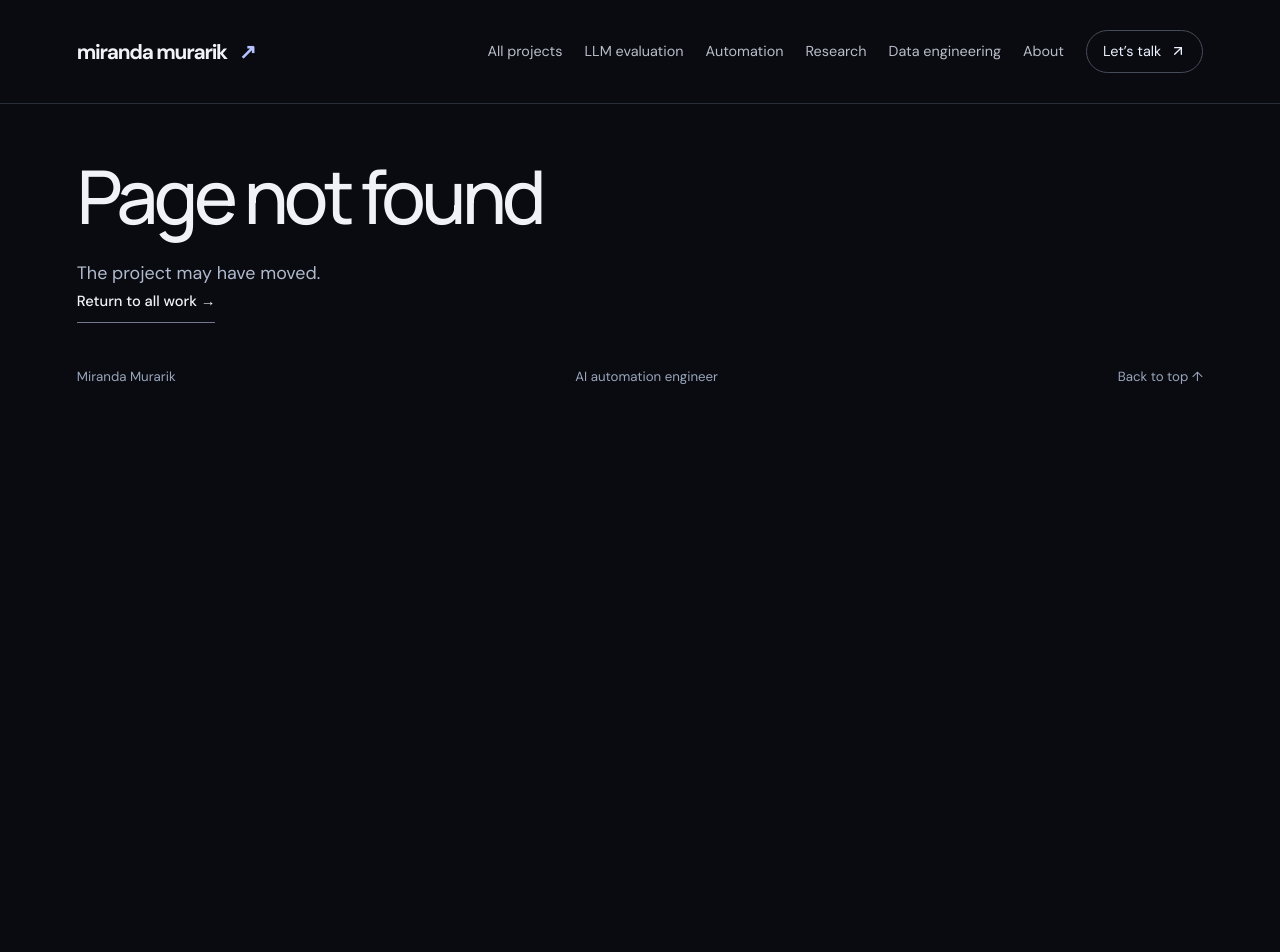
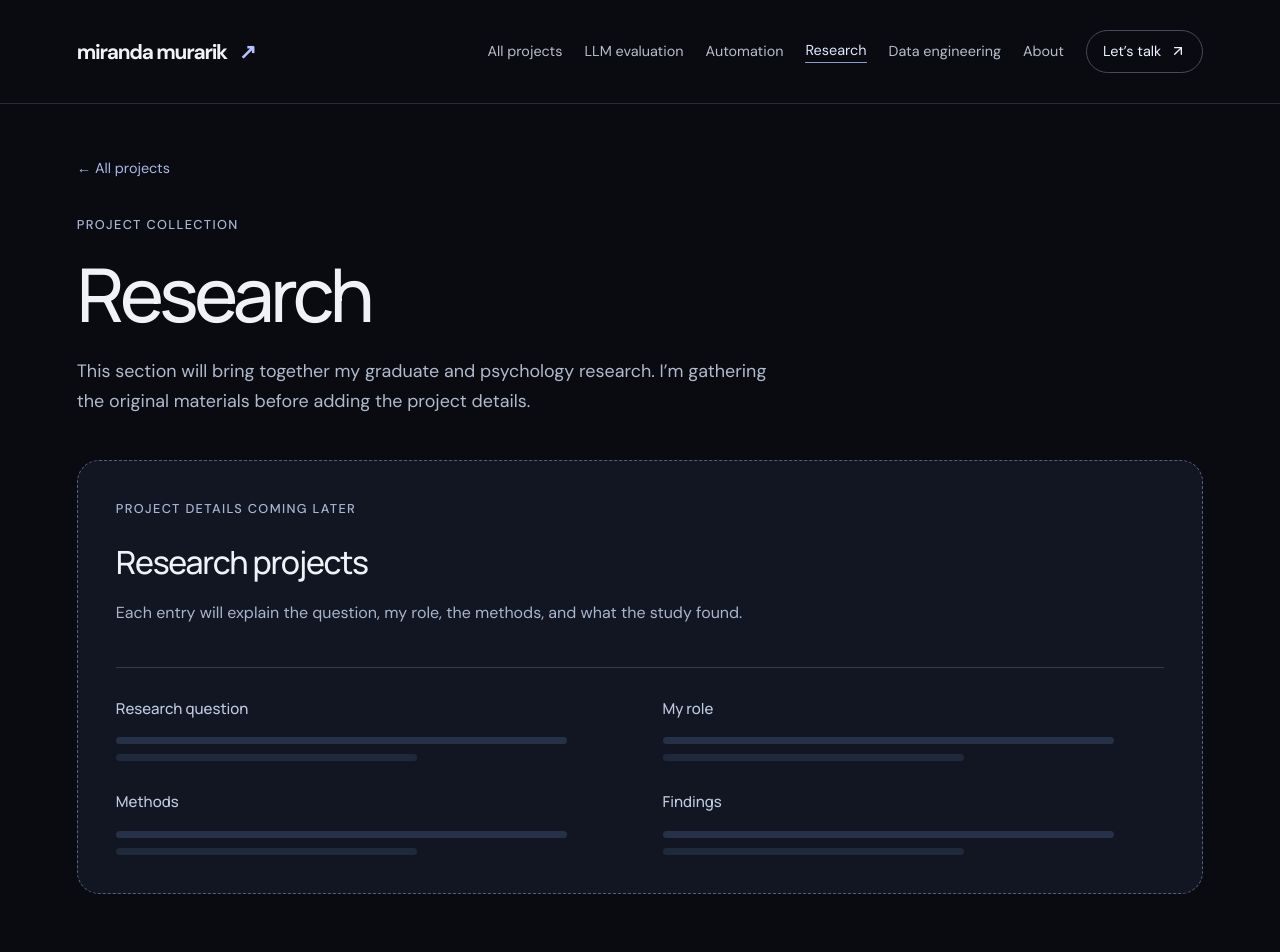
Before and after one commit to mmurarik/portfolio, a Next.js app: page /research in a window 1280 px wide. Before the commit this address had no page. Shown: the top 952 px of the page. Before the commit the page ends 800 px from the top, so only its background shows below. Built offline with nearby package versions, Linux system fonts and the light colour scheme.

Commit message:
Add research section placeholder

```diff
--- /dev/null
+++ b/app/research/page.tsx
@@ -0,0 +1,13 @@
+import type { Metadata } from 'next';
+import { Shell, CategoryIntro, OtherWork } from '../portfolio-components';
+export const metadata:Metadata={title:'Research | Miranda Murarik',description:'A space for graduate and psychology research. Project details are coming later.'};
+export default function Research(){return <Shell active="/research">
+  <CategoryIntro title="Research" description="This section will bring together my graduate and psychology research. I’m gathering the original materials before adding the project details."/>
+  <section className="research-placeholder" aria-labelledby="research-placeholder-title">
+    <div className="eyebrow">Project details coming later</div>
+    <h2 id="research-placeholder-title">Research projects</h2>
+    <p>Each entry will explain the question, my role, the methods, and what the study found.</p>
+    <div className="research-outline" aria-label="Planned research entry structure">{['Research question','My role','Methods','Findings'].map(label=><div key={label}><h3>{label}</h3><div className="placeholder-lines" aria-hidden="true"><span/><span/></div></div>)}</div>
+  </section>
+  <OtherWork current="/research"/>
+</Shell>}
```
